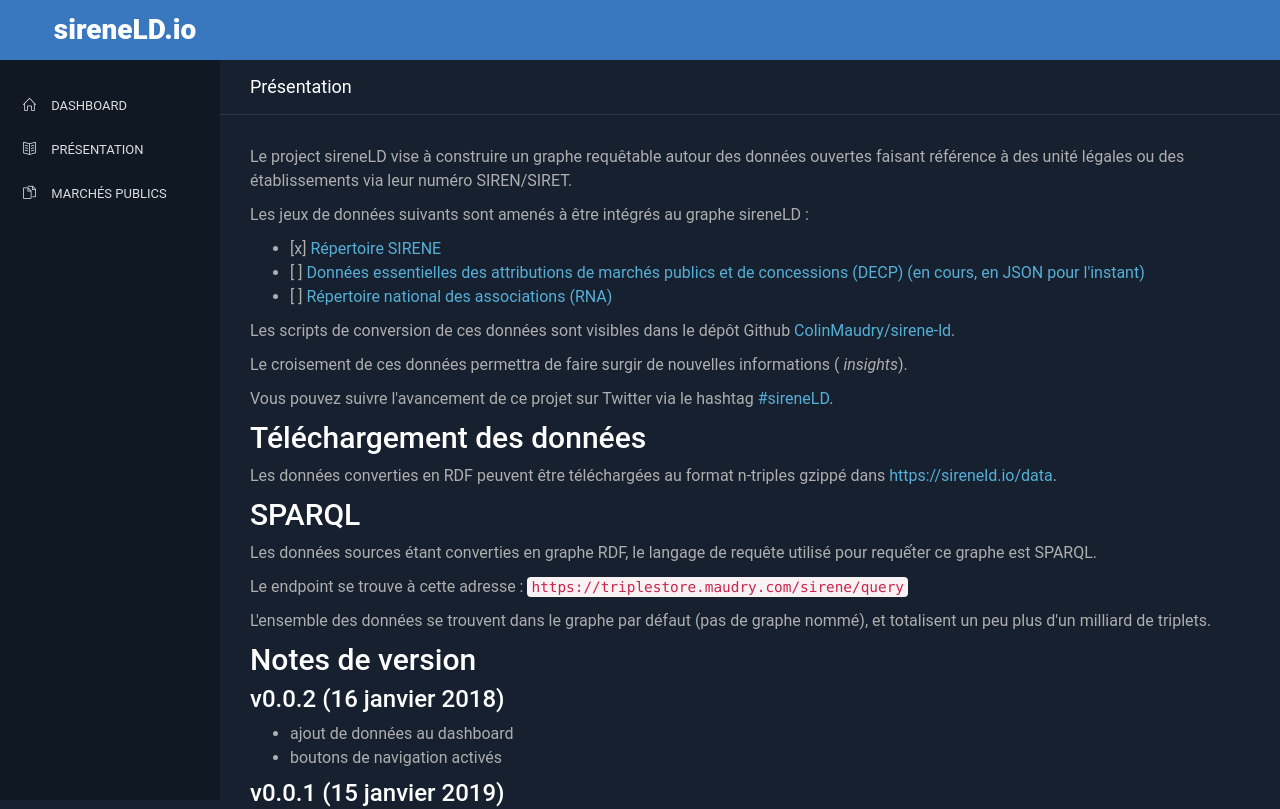
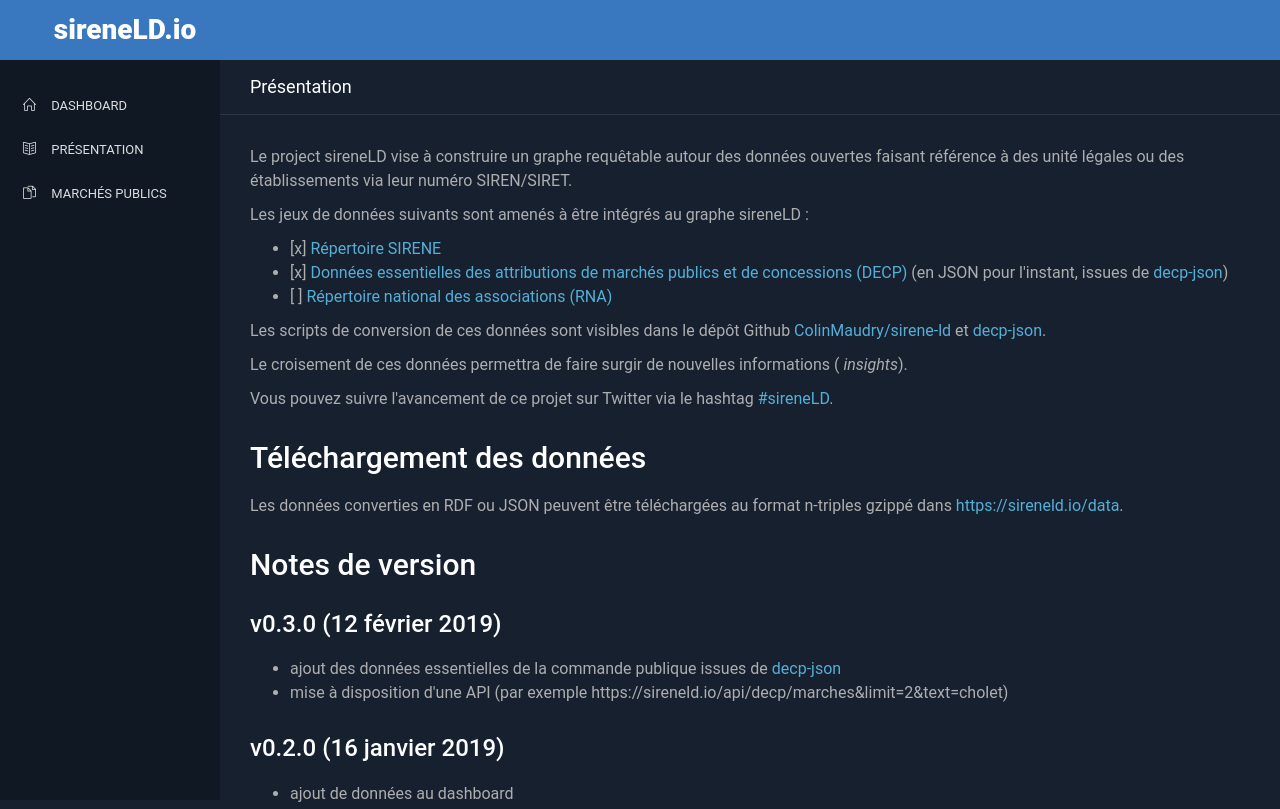
Before and after one commit to ColinMaudry/sirene-ld-web, a Vue app: page /presentation in a window 1280 px wide. Shown: the top 809 px of the page. Built offline with nearby package versions, Linux system fonts and the light colour scheme; a web font is replaced by a local one.

Commit message:
Mise à jour README et présentation, clean console.log, bump version number

```diff
--- a/package.json
+++ b/package.json
@@ -1,6 +1,6 @@
 {
   "name": "sirene-ld-web",
-  "version": "0.1.0",
+  "version": "0.3.0",
   "private": true,
   "scripts": {
     "serve": "vue-cli-service serve",
--- a/src/components/charts/DecpMarches.vue
+++ b/src/components/charts/DecpMarches.vue
@@ -69,7 +69,6 @@
       var params = {
         text: this.$store.getters.getFilterText
       };
-      console.log(JSON.stringify(params));
       return params;
     }
   },
@@ -95,7 +94,6 @@
       var filtered = this.marches.filter(function(marche) {
         return marche.source === value;
       });
-      console.log;
       return filtered.length;
     }
   },
--- a/src/views/PresentationPage.vue
+++ b/src/views/PresentationPage.vue
@@ -23,10 +23,13 @@
       </li>
 
       <li>
-        [ ]
+        [x]
         <a
           href="https://www.data.gouv.fr/fr/datasets/donnees-essentielles-de-la-commande-publique-transmises-via-le-pes-marche/"
-        >Données essentielles des attributions de marchés publics et de concessions (DECP) (en cours, en JSON pour l'instant)</a>
+        >Données essentielles des attributions de marchés publics et de concessions (DECP)</a> (en JSON pour l'instant, issues de
+        <a
+          href="https://github.com/ColinMaudry/decp-json/"
+        >decp-json</a>)
       </li>
 
       <li>
@@ -41,7 +44,8 @@
       Les scripts de conversion de ces données sont visibles dans le dépôt Github
       <a
         href="https://github.com/ColinMaudry/sirene-ld"
-      >ColinMaudry/sirene-ld</a>.
+      >ColinMaudry/sirene-ld</a> et
+      <a href="https://github.com/ColinMaudry/decp-json/">decp-json</a>.
     </p>
 
     <p>
@@ -59,26 +63,27 @@
     <h2 id="tlchargementdesdonnes">Téléchargement des données</h2>
 
     <p>
-      Les données converties en RDF peuvent être téléchargées au format n-triples gzippé dans
+      Les données converties en RDF ou JSON peuvent être téléchargées au format n-triples gzippé dans
       <a
         href="https://sireneld.io/data"
       >https://sireneld.io/data</a>.
     </p>
 
-    <h2 id="sparql">SPARQL</h2>
-
-    <p>Les données sources étant converties en graphe RDF, le langage de requête utilisé pour requếter ce graphe est SPARQL.</p>
-
-    <p>
-      Le endpoint se trouve à cette adresse :
-      <code>https://triplestore.maudry.com/sirene/query</code>
-    </p>
-
-    <p>L'ensemble des données se trouvent dans le graphe par défaut (pas de graphe nommé), et totalisent un peu plus d'un milliard de triplets.</p>
-
     <h2 id="notesdeversion">Notes de version</h2>
 
-    <h3 id="v00216janvier2018">v0.0.2 (16 janvier 2018)</h3>
+    <h3 id="v03012fvrier2019">v0.3.0 (12 février 2019)</h3>
+
+    <ul>
+      <li>
+        ajout des données essentielles de la commande publique issues de
+        <a
+          href="https://github.com/ColinMaudry/decp-json/"
+        >decp-json</a>
+      </li>
+
+      <li>mise à disposition d'une API (par exemple https://sireneld.io/api/decp/marches&amp;limit=2&amp;text=cholet)</li>
+    </ul>
+    <h3 id="v02016janvier2019">v0.2.0 (16 janvier 2019)</h3>
 
     <ul>
       <li>ajout de données au dashboard</li>
@@ -86,7 +91,7 @@
       <li>boutons de navigation activés</li>
     </ul>
 
-    <h3 id="v00115janvier2019">v0.0.1 (15 janvier 2019)</h3>
+    <h3 id="v01015janvier2019">v0.1.0 (15 janvier 2019)</h3>
 
     <ul>
       <li>
@@ -106,4 +111,10 @@
 </script>
 
 <style scoped>
+h3 {
+  margin: 30px 0px 20px 0px;
+}
+h2 {
+  margin: 30px 0px 20px 0px;
+}
 </style>
```
Also changed, not shown: 1 other file (tests, documents, lock files or other folders).
